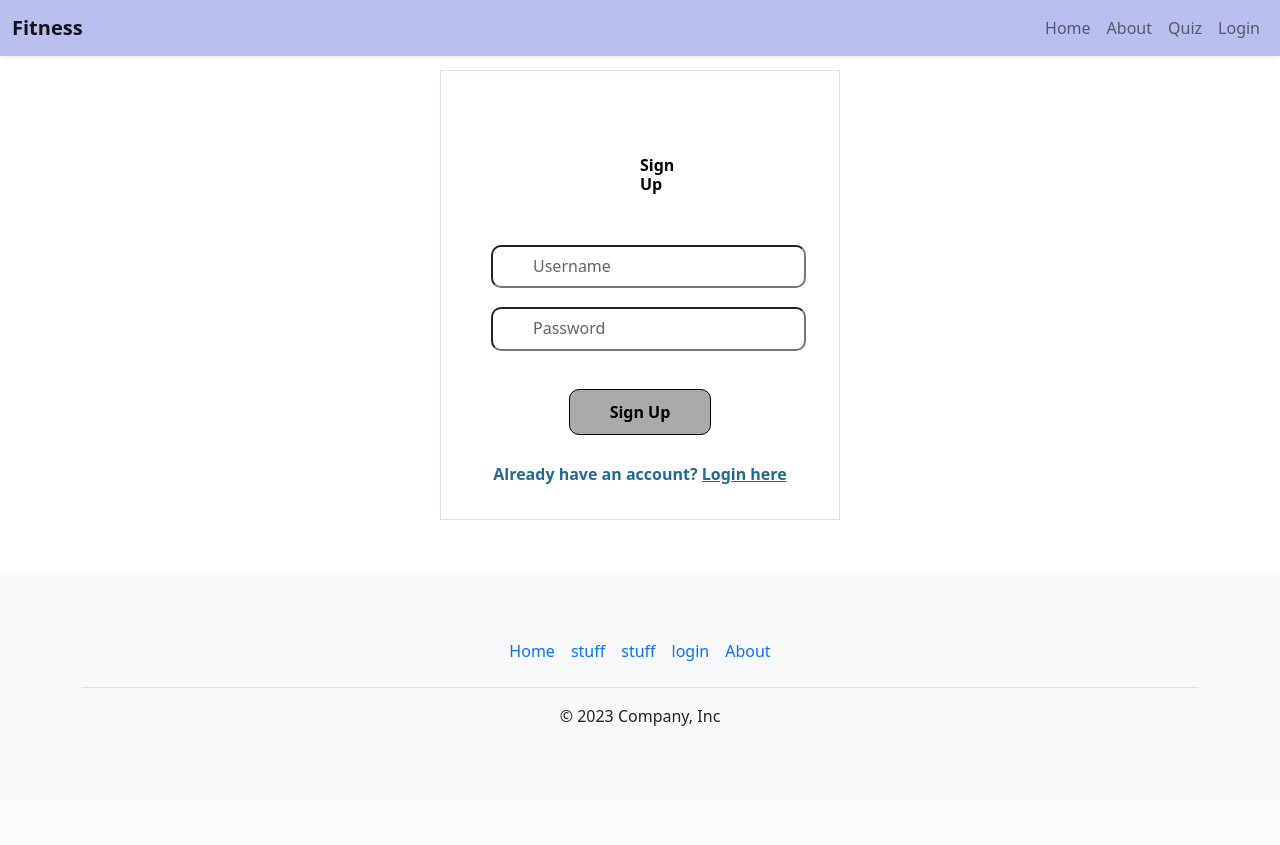
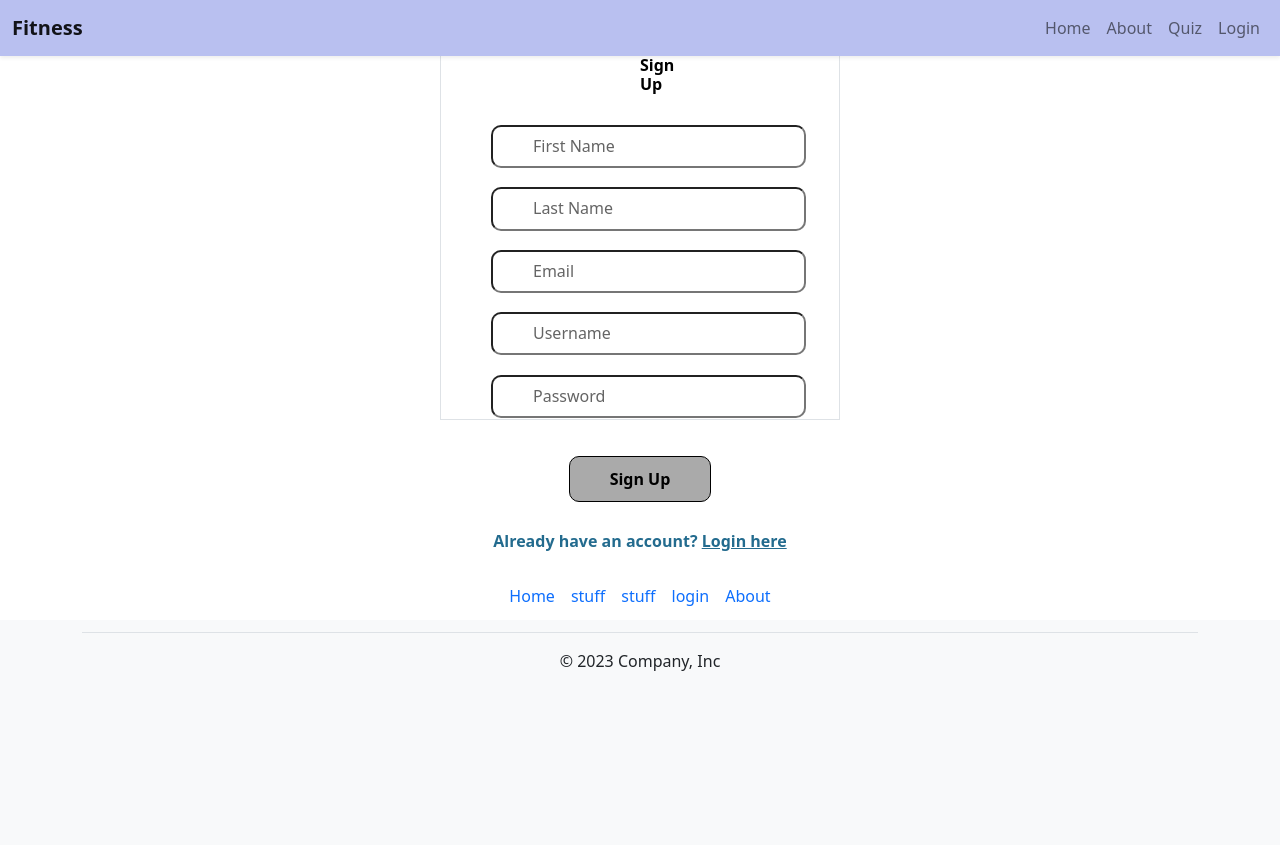
Before and after one commit to ShawnKi/SoftwareEngineeringProjectCSE3026, a Flask app: page /signup in a window 1280 px wide. Before the commit the page ends 726 px from the top, so only its background shows below. Run offline with Flask 3, Linux system fonts and the light colour scheme.

Commit message:
Update signup.html
Updated sign up page

```diff
--- a/SoftwareEngineeringProjectCSE3026-test1/templates/signup.html
+++ b/SoftwareEngineeringProjectCSE3026-test1/templates/signup.html
@@ -1,6 +1,18 @@
 {% extends 'base.html' %}
 {% block head %}
 <link rel="stylesheet" href="{{ url_for('static', filename='style.css') }}">
+<style>
+.container {
+    position: relative;
+    top: -100px;  /* Adjust this value to move the form up */
+}
+.border {
+    margin-bottom: 100px;  /* Add space at the bottom to prevent overlap */
+}
+.header {
+    margin-bottom: -20px;  /* Add space below the header to move the "Sign Up" text down */
+}
+</style>
 {% endblock %}
 {% block body %}
 <div class="container">
@@ -12,6 +24,9 @@
             <h2 class="word">
                 <form action="{{ url_for('signup') }}" method="post">
                     <div class="msg">{{ msg }}</div>
+                    <input id="first_name" name="first_name" type="text" placeholder="First Name" class="textbox" /></br></br>
+                    <input id="last_name" name="last_name" type="text" placeholder="Last Name" class="textbox" /></br></br>
+                    <input id="email" name="email" type="text" placeholder="Email" class="textbox" /></br></br>
                     <input id="username" name="username" type="text" placeholder="Username" class="textbox" /></br></br>
                     <input id="password" name="password" type="password" placeholder="Password"
                         class="textbox" /></br></br></br>
```
